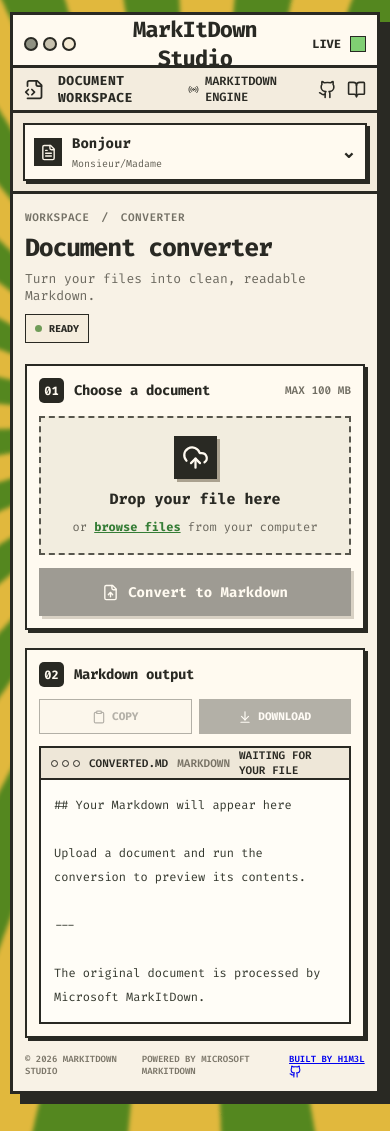
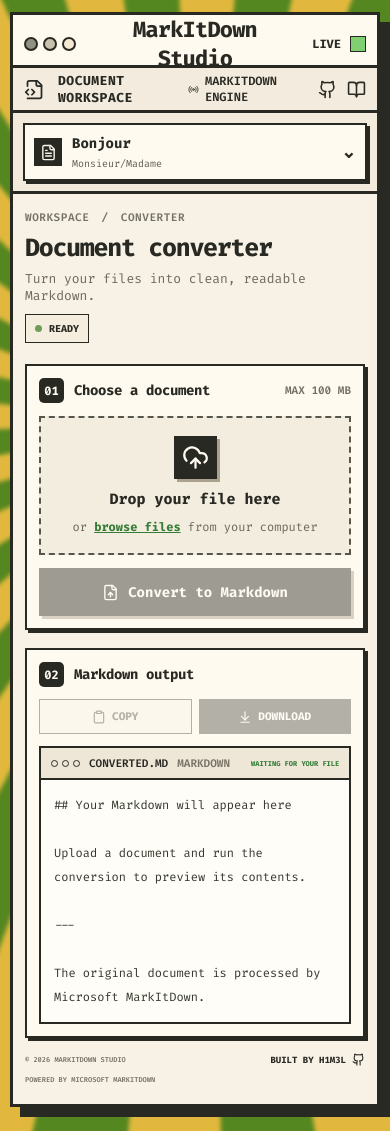
Before and after one commit to TaznimHimel/markitdown-web, a Next.js app: page / in a window 390 px wide. Built offline with nearby package versions, Linux system fonts and the light colour scheme.

Commit message:
Add editor status and footer styles for improved layout and responsiveness

```diff
--- a/app/globals.css
+++ b/app/globals.css
@@ -1356,3 +1356,74 @@ body {
 .background-icon {
   filter: blur(0.7px);
 }
+
+
+/* ===== EDITOR STATUS ===== */
+
+.editor-status {
+  margin-left: 12px;
+  color: var(--accent-dark);
+  font-size: 8px;
+  font-weight: 700;
+  white-space: nowrap;
+}
+
+/* ===== FOOTER / CREATOR CREDIT ===== */
+
+.content-footer {
+  min-height: 50px;
+  padding: 15px 0 10px;
+
+  display: grid;
+  grid-template-columns: 1fr auto auto;
+  align-items: center;
+  gap: 12px;
+
+  color: #777367;
+  font-size: 8px !important;
+  font-weight: 600;
+}
+
+.footer-powered {
+  white-space: nowrap;
+}
+
+.creator-link {
+  display: inline-flex;
+  align-items: center;
+  justify-content: flex-end;
+  gap: 6px;
+
+  color: var(--ink);
+  font-size: 9px;
+  font-weight: 700;
+
+  text-decoration: none;
+  white-space: nowrap;
+}
+
+.creator-link:hover {
+  color: var(--accent-dark);
+  text-decoration: underline;
+}
+
+/* ===== MOBILE ===== */
+
+@media (max-width: 650px) {
+  .content-footer {
+    display: flex;
+    flex-wrap: wrap;
+    justify-content: space-between;
+    gap: 9px;
+    font-size: 7px !important;
+  }
+
+  .footer-powered {
+    width: 100%;
+    order: 3;
+  }
+
+  .editor-status {
+    font-size: 7px;
+  }
+}
```
